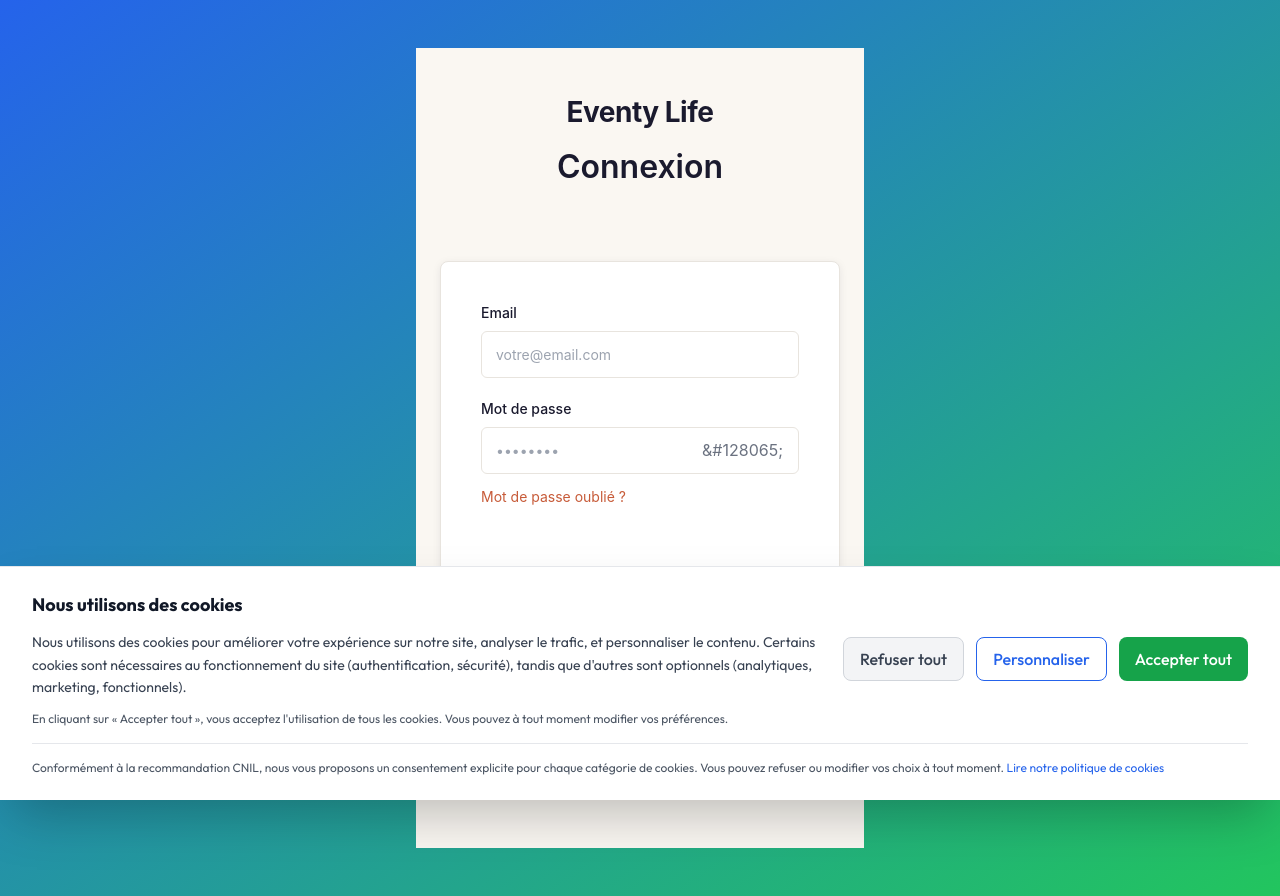
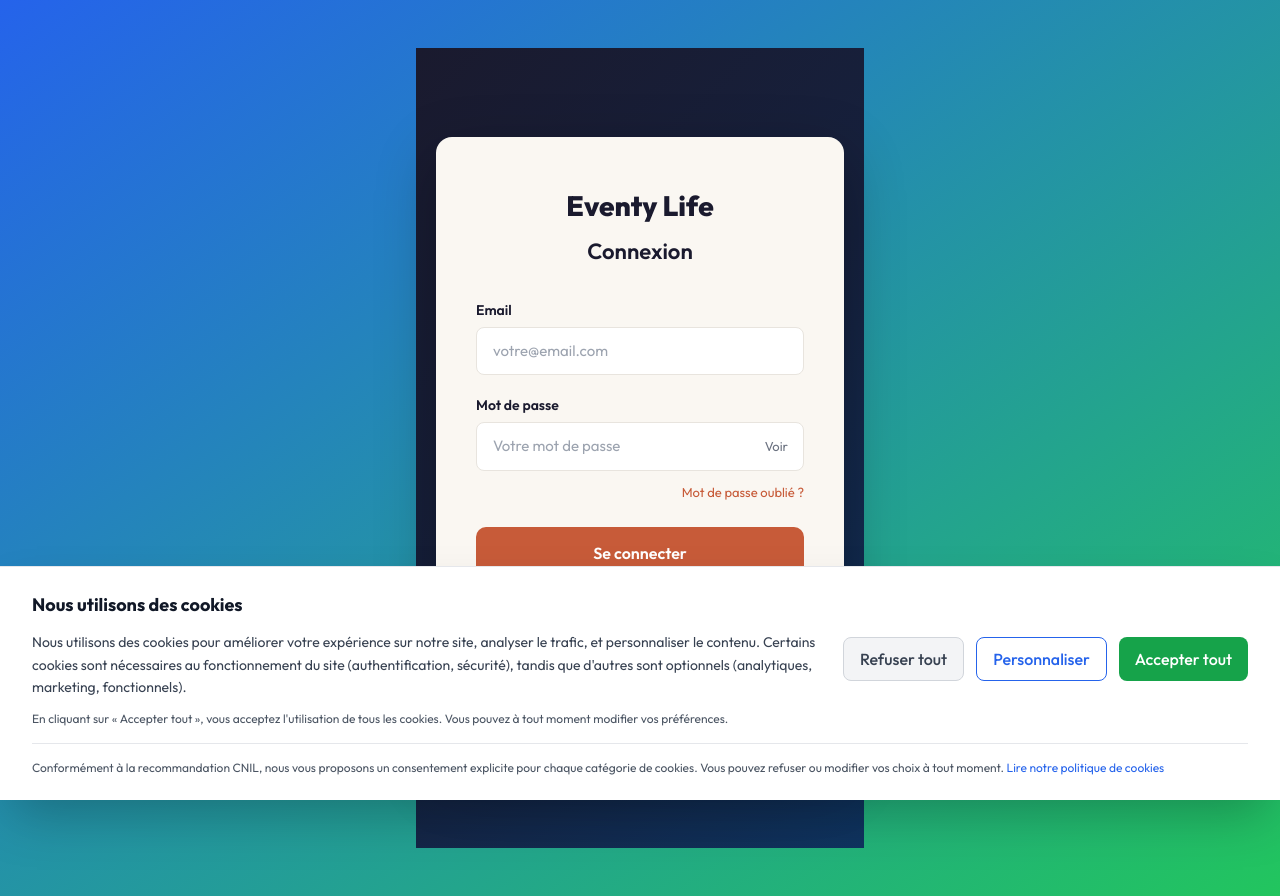
Before and after one commit to eventylife-hub/Eventylife, a Next.js app: page /connexion in a window 1280 px wide. Built offline with nearby package versions, Linux system fonts and the light colour scheme.

Commit message:
fix: connexion page - eye icon + encoding fix

```diff
--- a/app/(auth)/connexion/page.tsx
+++ b/app/(auth)/connexion/page.tsx
@@ -1,280 +1,98 @@
 'use client';
-
-import Link from 'next/link';
 import { useState } from 'react';
 
-export default function Connexion() {
+export default function ConnexionPage() {
   const [email, setEmail] = useState('');
   const [password, setPassword] = useState('');
-  const [showPassword, setShowPassword] = useState(false);
+  const [showPwd, setShowPwd] = useState(false);
+  const [loading, setLoading] = useState(false);
   const [error, setError] = useState('');
-  const [loading, setLoading] = useState(false);
 
-  const handleSubmit = async (e: React.FormEvent) => {
+  const handleSubmit = (e: React.FormEvent) => {
     e.preventDefault();
     setError('');
+    if (!email || !password) {
+      setError('Veuillez remplir tous les champs.');
+      return;
+    }
     setLoading(true);
-
-    try {
-      // TODO: Add authentication logic here
-      console.log('Login attempt:', { email, password });
-    } catch (err) {
-      setError('Erreur de connexion. Veuillez r\u00e9essayer.');
-    } finally {
-      setLoading(false);
-    }
-  };
-
-  const styles = {
-    container: {
-      minHeight: '100vh',
-      display: 'flex',
-      flexDirection: 'column' as const,
-      alignItems: 'center',
-      justifyContent: 'center',
-      backgroundColor: '#FAF7F2',
-      padding: '20px',
-      fontFamily: '-apple-system, BlinkMacSystemFont, "Segoe UI", Roboto, sans-serif',
-    },
-    header: {
-      marginBottom: '40px',
-      textAlign: 'center' as const,
-    },
-    logo: {
-      fontSize: '28px',
-      fontWeight: '700',
-      color: '#1A1A2E',
-      marginBottom: '10px',
-      letterSpacing: '-0.5px',
-    },
-    title: {
-      fontSize: '32px',
-      fontWeight: '600',
-      color: '#1A1A2E',
-      margin: '0 0 30px 0',
-    },
-    formContainer: {
-      width: '100%',
-      maxWidth: '400px',
-      backgroundColor: '#FFFFFF',
-      padding: '40px',
-      borderRadius: '8px',
-      boxShadow: '0 2px 8px rgba(26, 26, 46, 0.08)',
-      border: '1px solid #E8E4DE',
-    },
-    formGroup: {
-      marginBottom: '20px',
-    },
-    label: {
-      display: 'block',
-      fontSize: '14px',
-      fontWeight: '500',
-      color: '#1A1A2E',
-      marginBottom: '8px',
-    },
-    input: {
-      width: '100%',
-      padding: '12px 14px',
-      fontSize: '14px',
-      border: '1px solid #E8E4DE',
-      borderRadius: '6px',
-      backgroundColor: '#FFFFFF',
-      color: '#1A1A2E',
-      boxSizing: 'border-box' as const,
-      transition: 'border-color 0.2s, box-shadow 0.2s',
-    },
-    inputFocus: {
-      borderColor: '#C75B39',
-      boxShadow: '0 0 0 3px rgba(199, 91, 57, 0.1)',
-      outline: 'none',
-    },
-    passwordWrapper: {
-      position: 'relative' as const,
-    },
-    togglePassword: {
-      position: 'absolute' as const,
-      right: '12px',
-      top: '50%',
-      transform: 'translateY(-50%)',
-      background: 'none',
-      border: 'none',
-      cursor: 'pointer',
-      color: '#6B7280',
-      fontSize: '16px',
-      padding: '4px',
-    },
-    forgotLink: {
-      fontSize: '14px',
-      color: '#C75B39',
-      textDecoration: 'none',
-      marginTop: '12px',
-      display: 'inline-block',
-      transition: 'opacity 0.2s',
-    },
-    submitButton: {
-      width: '100%',
-      padding: '12px 16px',
-      fontSize: '15px',
-      fontWeight: '600',
-      color: '#FFFFFF',
-      backgroundColor: '#C75B39',
-      border: 'none',
-      borderRadius: '6px',
-      cursor: 'pointer',
-      transition: 'background-color 0.2s, opacity 0.2s',
-      marginTop: '28px',
-    },
-    submitButtonHover: {
-      backgroundColor: '#B3491D',
-    },
-    submitButtonDisabled: {
-      opacity: '0.6',
-      cursor: 'not-allowed',
-    },
-    divider: {
-      display: 'flex',
-      alignItems: 'center',
-      margin: '28px 0',
-    },
-    dividerLine: {
-      flex: 1,
-      height: '1px',
-      backgroundColor: '#E8E4DE',
-    },
-    dividerText: {
-      margin: '0 12px',
-      fontSize: '13px',
-      color: '#6B7280',
-    },
-    signupLink: {
-      textAlign: 'center' as const,
-      fontSize: '14px',
-      color: '#6B7280',
-      marginTop: '20px',
-    },
-    signupLinkA: {
-      color: '#C75B39',
-      textDecoration: 'none',
-      fontWeight: '600',
-      transition: 'opacity 0.2s',
-    },
-    errorMessage: {
-      padding: '12px',
-      backgroundColor: '#FEE2E2',
-      color: '#991B1B',
-      borderRadius: '6px',
-      fontSize: '13px',
-      marginBottom: '20px',
-      border: '1px solid #FECACA',
-    },
-    backLink: {
-      marginTop: '24px',
-      fontSize: '13px',
-    },
-    backLinkA: {
-      color: '#6B7280',
-      textDecoration: 'none',
-      transition: 'color 0.2s',
-    },
+    setTimeout(() => setLoading(false), 1500);
   };
 
   return (
-    <div style={styles.container}>
-      <div style={styles.header}>
-        <div style={styles.logo}>Eventy Life</div>
-        <h1 style={styles.title}>Connexion</h1>
-      </div>
+    <div style={{ minHeight: '100vh', background: 'linear-gradient(135deg, #1A1A2E 0%, #16213E 50%, #0F3460 100%)', display: 'flex', alignItems: 'center', justifyContent: 'center', padding: '20px' }}>
+      <div style={{ width: '100%', maxWidth: 440, background: '#FAF7F2', borderRadius: 16, padding: '48px 40px', boxShadow: '0 20px 60px rgba(0,0,0,0.3)' }}>
+        <div style={{ textAlign: 'center', marginBottom: 32 }}>
+          <a href="/" style={{ textDecoration: 'none' }}>
+            <h1 style={{ fontSize: 28, fontWeight: 800, color: '#1A1A2E', margin: 0 }}>Eventy Life</h1>
+          </a>
+          <h2 style={{ fontSize: 22, fontWeight: 600, color: '#1A1A2E', margin: '8px 0 0' }}>Connexion</h2>
+        </div>
 
-      <div style={styles.formContainer}>
-        {error && <div style={styles.errorMessage}>{error}</div>}
+        {error && (
+          <div style={{ background: '#FEF2F2', border: '1px solid #FECACA', borderRadius: 8, padding: '12px 16px', marginBottom: 20, color: '#DC2626', fontSize: 14 }}>
+            {error}
+          </div>
+        )}
 
         <form onSubmit={handleSubmit}>
-          <div style={styles.formGroup}>
-            <label htmlFor="email" style={styles.label}>
-              Email
-            </label>
+          <div style={{ marginBottom: 20 }}>
+            <label style={{ display: 'block', fontSize: 14, fontWeight: 600, color: '#1A1A2E', marginBottom: 6 }}>Email</label>
             <input
-              id="email"
               type="email"
               value={email}
               onChange={(e) => setEmail(e.target.value)}
-              required
-              style={styles.input}
               placeholder="votre@email.com"
-              disabled={loading}
+              style={{ width: '100%', padding: '12px 16px', border: '1px solid #E8E4DE', borderRadius: 8, fontSize: 15, outline: 'none', background: 'white', boxSizing: 'border-box' }}
             />
           </div>
 
-          <div style={styles.formGroup}>
-            <label htmlFor="password" style={styles.label}>
-              Mot de passe
-            </label>
-            <div style={styles.passwordWrapper}>
+          <div style={{ marginBottom: 8 }}>
+            <label style={{ display: 'block', fontSize: 14, fontWeight: 600, color: '#1A1A2E', marginBottom: 6 }}>Mot de passe</label>
+            <div style={{ position: 'relative' }}>
               <input
-                id="password"
-                type={showPassword ? 'text' : 'password'}
+                type={showPwd ? 'text' : 'password'}
                 value={password}
                 onChange={(e) => setPassword(e.target.value)}
-                required
-                style={{
-                  ...styles.input,
-                  paddingRight: '40px',
-                }}
-                placeholder="&#8226;&#8226;&#8226;&#8226;&#8226;&#8226;&#8226;&#8226;"
-                disabled={loading}
+                placeholder="Votre mot de passe"
+                style={{ width: '100%', padding: '12px 16px', paddingRight: 48, border: '1px solid #E8E4DE', borderRadius: 8, fontSize: 15, outline: 'none', background: 'white', boxSizing: 'border-box' }}
               />
               <button
                 type="button"
-                style={styles.togglePassword}
-                onClick={() => setShowPassword(!showPassword)}
-                disabled={loading}
+                onClick={() => setShowPwd(!showPwd)}
+                style={{ position: 'absolute', right: 12, top: '50%', transform: 'translateY(-50%)', background: 'none', border: 'none', cursor: 'pointer', padding: 4, color: '#6B7280', fontSize: 13 }}
               >
-                {showPassword ? '&#128994;' : '&#128065;'}
+                {showPwd ? 'Masquer' : 'Voir'}
               </button>
             </div>
-            <Link href="/motdepasse-oublie" style={styles.forgotLink}>
-              Mot de passe oubli&#233; ?
-            </Link>
+          </div>
+
+          <div style={{ textAlign: 'right', marginBottom: 24 }}>
+            <a href="/mot-de-passe-oublie" style={{ fontSize: 13, color: '#C75B39', textDecoration: 'none' }}>Mot de passe oubli&#233; ?</a>
           </div>
 
           <button
             type="submit"
-            style={{
-              ...styles.submitButton,
-              ...(loading ? styles.submitButtonDisabled : {}),
-            }}
             disabled={loading}
-            onMouseEnter={(e) => {
-              if (!loading) {
-                e.currentTarget.style.backgroundColor = styles.submitButtonHover.backgroundColor;
-              }
-            }}
-            onMouseLeave={(e) => {
-              e.currentTarget.style.backgroundColor = '#C75B39';
-            }}
+            style={{ width: '100%', padding: '14px', background: loading ? '#D4A853' : '#C75B39', color: 'white', border: 'none', borderRadius: 10, fontSize: 16, fontWeight: 600, cursor: loading ? 'not-allowed' : 'pointer', transition: 'background 0.2s' }}
           >
             {loading ? 'Connexion en cours...' : 'Se connecter'}
           </button>
         </form>
 
-        <div style={styles.divider}>
-          <div style={styles.dividerLine}></div>
-          <span style={styles.dividerText}>ou</span>
-          <div style={styles.dividerLine}></div>
+        <div style={{ display: 'flex', alignItems: 'center', margin: '24px 0', gap: 12 }}>
+          <div style={{ flex: 1, height: 1, background: '#E8E4DE' }} />
+          <span style={{ fontSize: 13, color: '#6B7280' }}>ou</span>
+          <div style={{ flex: 1, height: 1, background: '#E8E4DE' }} />
         </div>
 
-        <div style={styles.signupLink}>
-          Pas encore de compte ?{' '}
-          <Link href="/inscription" style={styles.signupLinkA}>
-            Cr&#233;er un compte
-          </Link>
+        <p style={{ textAlign: 'center', fontSize: 14, color: '#6B7280', margin: 0 }}>
+          Pas encore de compte ? <a href="/inscription" style={{ color: '#C75B39', fontWeight: 600, textDecoration: 'none' }}>Cr&#233;er un compte</a>
+        </p>
+
+        <div style={{ textAlign: 'center', marginTop: 20 }}>
+          <a href="/" style={{ fontSize: 13, color: '#6B7280', textDecoration: 'underline' }}>Retour &#224; l&apos;accueil</a>
         </div>
-      </div>
-
-      <div style={styles.backLink}>
-        <Link href="/" style={styles.backLinkA}>
-          Retour &#224; l&apos;accueil
-        </Link>
       </div>
     </div>
   );
```
